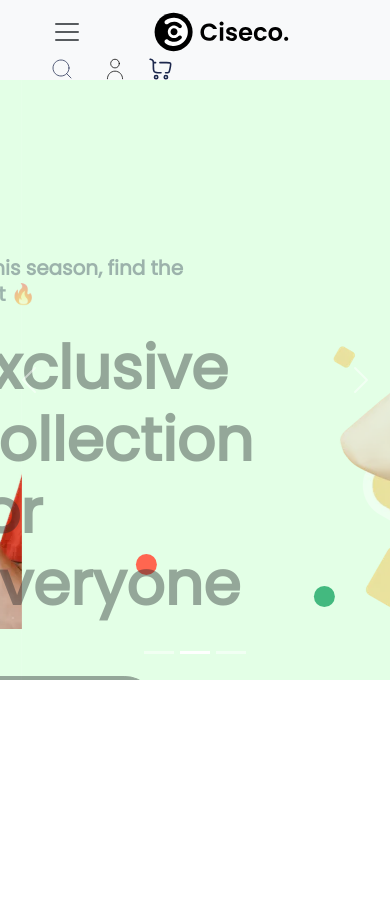
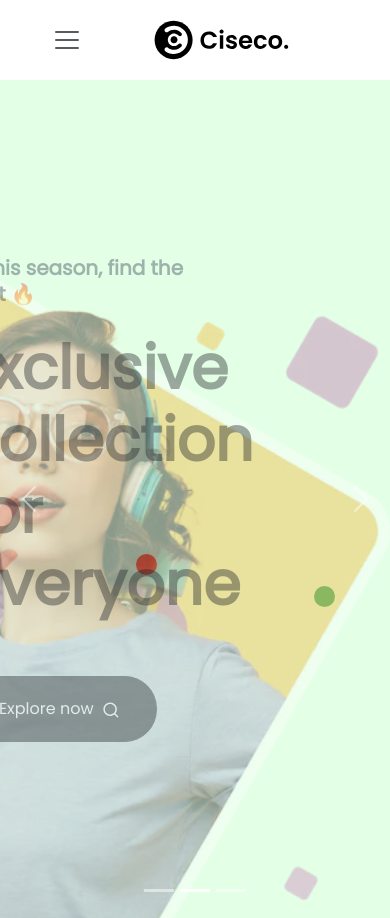
Before and after one commit to roone858/Ciseco-E-commerce-Vite-React-Redux-Tailwind, a React (Vite) app: page / in a window 390 px wide. Before the commit the page ends 844 px from the top, so only its background shows below. Built offline with nearby package versions, Linux system fonts and the light colour scheme; the HTML template or start-up script is replaced by a standard one.

Commit message:
edit some styles

```diff
--- a/src/component/carousel/Carousel.tsx
+++ b/src/component/carousel/Carousel.tsx
@@ -26,7 +26,7 @@ const ItemContent = ({ image }: { image: string }) => {
   return (
     <div
       className="relative"
-      style={{ height: "600px", padding: "176px 40px" }}
+      style={{ padding: "176px 40px" }}
     >
       <div className=" text relative w-75">
         <div className="">
@@ -75,11 +75,11 @@ const ItemContent = ({ image }: { image: string }) => {
           </span>
         </a>
       </div>
-      <div className="image-container mt-10  w-50">
+      <div className="image-container mt-10  w-75">
         <img
           alt="Exclusive collection for everyone"
           className=" "
-          sizes="(max-width: 768px) 100vw, 50vw"
+
           src={image}
         />
       </div>
--- a/src/component/carousel/carousel.css
+++ b/src/component/carousel/carousel.css
@@ -15,6 +15,14 @@
   position: absolute;
   top: 0;
   right: 0;
+  height: 100%;
+}
+.carousel-item .image-container img {
+  position: relative;
+float: right;
+  height: 100%;
+  object-fit: contain;
+
 }
 
 .carousel-item .text {
--- a/src/index.css
+++ b/src/index.css
@@ -29,18 +29,20 @@ opacity: 0.3;
 }
 
 .carousel-item:not(.active) .image-container {
-     transform: translateX(100px);
+  transform: translateY(100px);
   opacity: 0.4;
   transition: 0.8s;
-
 }
 
 .carousel-item.active .image-container {
-     transform: translateX(0px);
+  transform: translateY(0px);
   opacity: 1;
 
   transition: 0.8s;
 }
 .navbar {
-     background-color: #fff !important;
-   }
+  background-color: #fff !important;
+  position:sticky !important;
+  top: 0;
+  z-index: 555;
+}
--- a/src/layout/navbar/Navbar.tsx
+++ b/src/layout/navbar/Navbar.tsx
@@ -6,7 +6,7 @@ import logo from "../../assets/logo.svg";
 import "./navbar.css";
 function NavbarComponent() {
   return (
-    <Navbar expand="lg" className="bg-body-tertiary">
+    <Navbar expand="lg" >
       <Container fluid style={{ padding: "0px 40px", height: "4rem" }}>
         <Navbar.Toggle aria-controls="basic-navbar-nav" />
 
@@ -20,7 +20,7 @@ function NavbarComponent() {
             <Nav.Link href="#home">Women</Nav.Link>
             <Nav.Link href="#home">Beauty</Nav.Link>
             <Nav.Link href="#home">Sport</Nav.Link>
-            <NavDropdown title="Explore" id="basic-nav-dropdown">
+            <NavDropdown className="position-relative  z-5" title="Explore" id="basic-nav-dropdown">
               <NavDropdown.Item href="#action/3.1">Action</NavDropdown.Item>
               <NavDropdown.Item href="#action/3.2">
                 Another action
@@ -33,8 +33,8 @@ function NavbarComponent() {
             </NavDropdown>
           </Nav>
         </Navbar.Collapse>
-        <div className="icons">
-          <span className="me-2">
+        <div className="icons d-none d-sm-block ">
+          <span className="me-2 d-none d-md-inline ">
             <svg
               width="24px"
               height="24px"
--- a/src/layout/navbar/navbar.css
+++ b/src/layout/navbar/navbar.css
@@ -19,7 +19,7 @@
 
 .icons span {
   position: relative;
-  overflow: hidden;
+
   border-radius: 50%;
   padding: 10px;
   height: 1rem;
```
